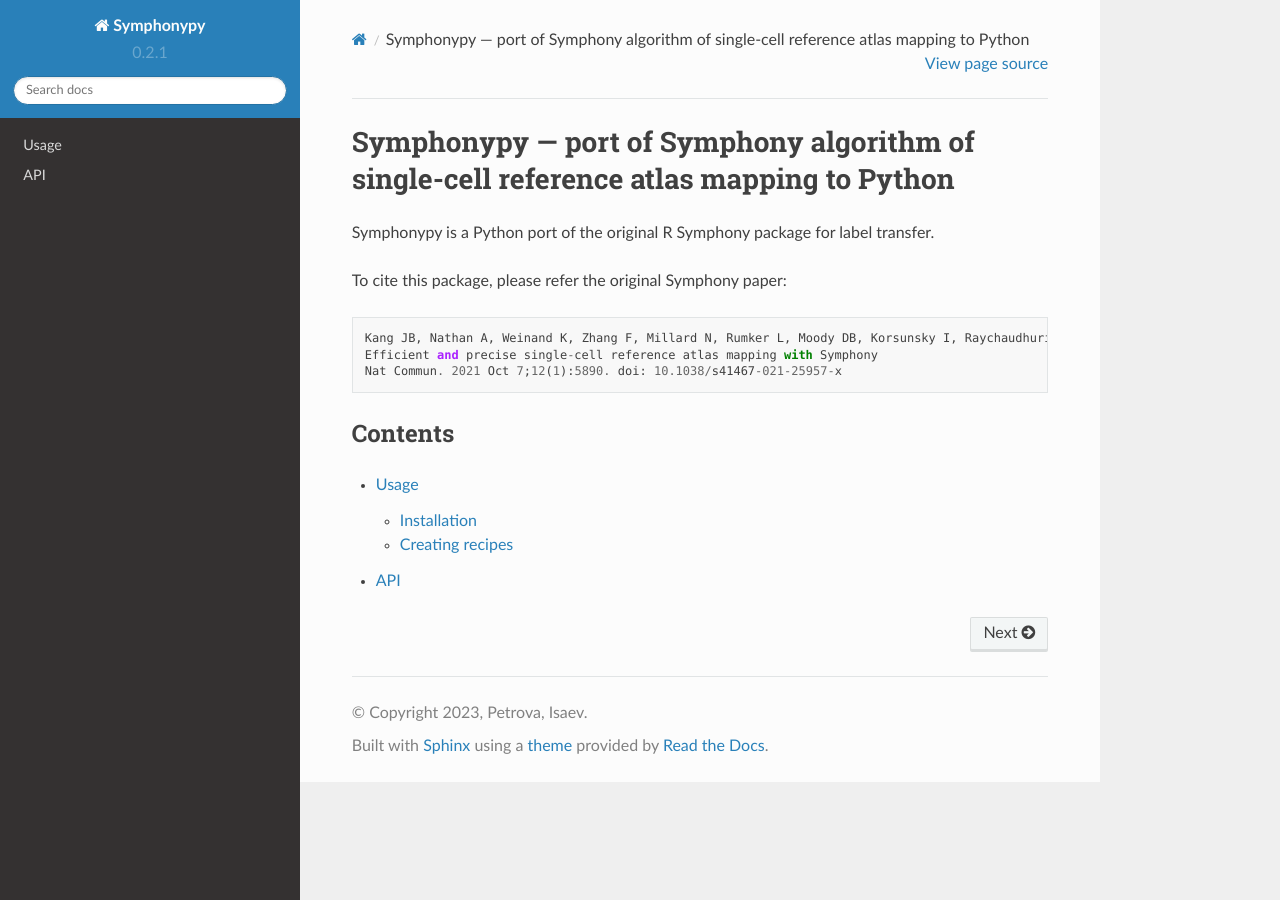
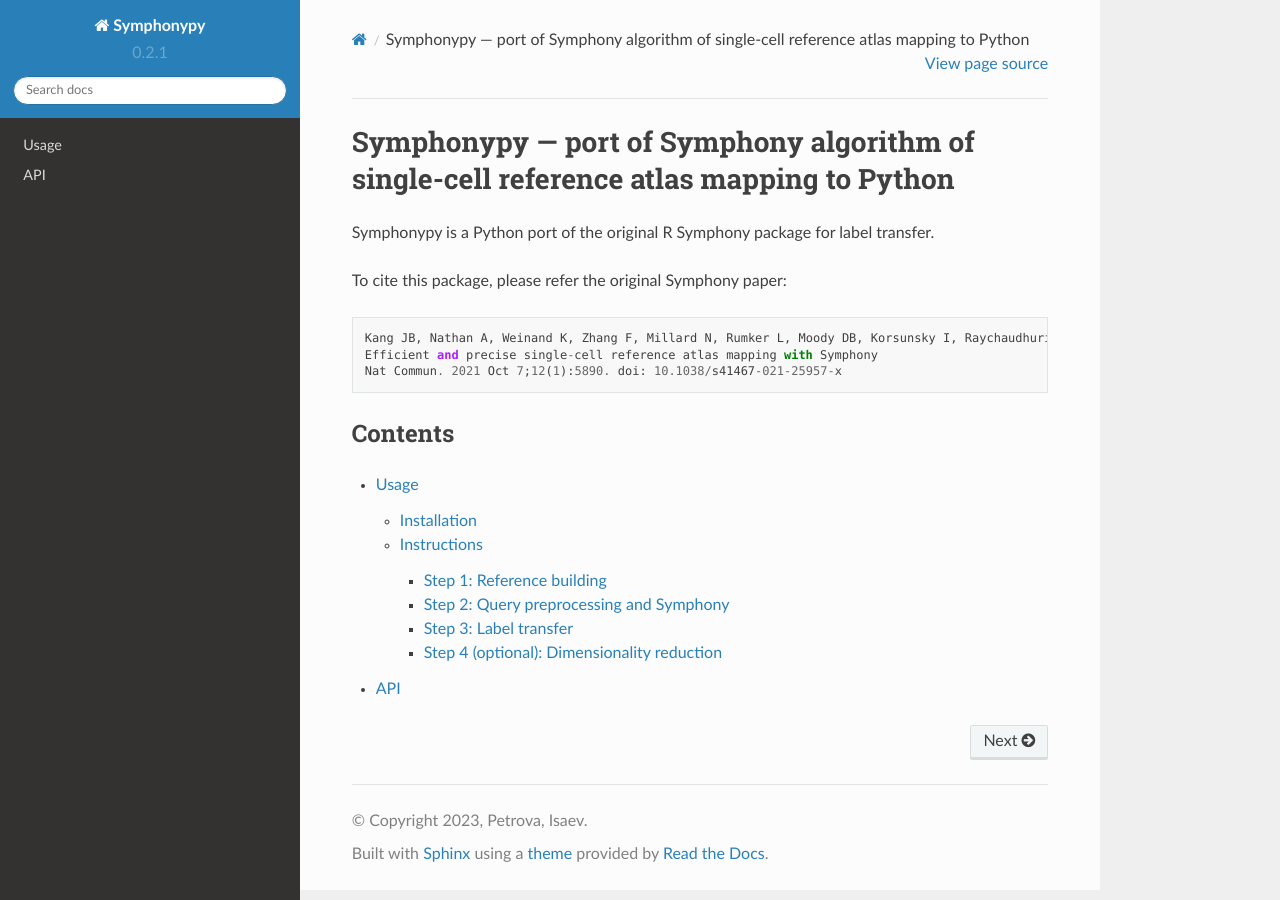
Before and after one commit to potulabe/symphonypy, a Sphinx documentation site: the page built from docs/source/index.rst, in a window 1280 px wide. Built offline with Sphinx 7.4.7 and the Read the Docs theme 2.0.0, drawn with Linux system fonts in a browser that asks for light colours; some of the changed lines change nothing that is shown.

Commit message:
Update usage.rst

```diff
--- a/docs/source/usage.rst
+++ b/docs/source/usage.rst
@@ -6,28 +6,83 @@
 Installation
 ------------
 
-To use Lumache, first install it using pip:
+Symphonypy package might be installed via pip:
 
 .. code-block:: console
 
-   (.venv) $ pip install lumache
+   pip install symphonypy
 
-Creating recipes
-----------------
+Instructions
+------------
 
-To retrieve a list of random ingredients,
-you can use the ``lumache.get_random_ingredients()`` function:
+Step 1: Reference building
+**************************
 
-.. autofunction:: lumache.get_random_ingredients
+.. code-block:: python
 
-The ``kind`` parameter should be either ``"meat"``, ``"fish"``,
-or ``"veggies"``. Otherwise, :py:func:`lumache.get_random_ingredients`
-will raise an exception.
+   import scanpy as sc
+   import symphonypy as sp
 
-.. autoexception:: lumache.InvalidKindError
+   # adata_ref is a filtered dataset that contains counts
+   sc.pp.normalize_total(adata_ref, target_sum=1e5)
+   sc.pp.log1p(adata_ref)
+   sc.pp.highly_variable_genes(
+       adata_ref,
+       batch_key=batch_key_ref,
+       n_top_genes=n_top_genes,
+   )
+   adata_ref.raw = adata_ref
+   adata_ref = adata_ref[:, adata_ref.var.highly_variable]
+   sc.pp.scale(adata_ref, max_value=10)
+   sc.pp.pca(adata_ref, n_comps=30, zero_center=False)
+   # zero_center=False for sc.pp.pca() is recommended, but even
+   # without it the results will be pretty same
 
-For example:
+   # You can skip Harmony if you have only one batch in reference
+   sp.pp.harmony_integrate(adata_ref, key=batch_key_ref)
+   # -> adata_ref.obsm["X_pca_harmony"] <- Harmony adjusted "X_pca"
+   # -> adata_ref.uns["harmony"] <- Harmony object for Symphony
 
->>> import lumache
->>> lumache.get_random_ingredients()
-['shells', 'gorgonzola', 'parsley']
+Step 2: Query preprocessing and Symphony
+****************************************
+
+.. code-block:: python
+
+   # target_sum for normalize_total() should be the same as in reference
+   sc.pp.normalize_total(adata_query, target_sum=1e5)
+   sc.pp.log1p(adata_query)
+
+   # Symphony
+   sp.tl.map_embedding(adata_query, adata_ref, key=batch_key_query)
+   # -> adata_query.obsm["X_pca_harmony"] <- Symphony adjusted query's PCA
+   sp.tl.per_cell_confidence(adata_query, adata_ref)
+   # -> adata_query.obs["symphony_per_cell_dist"] <- Symphony mapping score per cell
+   sp.tl.per_cluster_confidence(adata_query, adata_ref, query_clusters)
+   # -> adata_query.uns["symphony_per_cluster_dist"] <- Symphony mapping score per cluster
+
+Step 3: Label transfer
+**********************
+.. code-block:: python
+
+   sp.tl.transfer_labels_kNN(adata_query, adata_ref, labels)
+   # -> adata_query.obs[labels] <- transferred labels (via sklearn kNN)
+
+Step 4 (optional): Dimensionality reduction
+*******************************************
+
+With UMAP:
+
+.. code-block:: python
+
+   sc.pp.neighbors(adata_ref, use_rep="X_pca_harmony")
+   sc.tl.umap(adata_ref)
+   sp.tl.ingest(adata_query, adata_ref)
+   # -> adata_query.obsm["X_umap"] <- mapped to the reference's UMAP coords
+
+With t-SNE (``openTSNE`` should be installed, ``pip install openTSNE``):
+
+.. code-block:: python
+
+   tSNE_model = sp.tl.tsne(adata_ref, use_rep="X_pca_harmony", return_model=True)
+   sp.tl.tsne(adata_query, use_rep="X_pca_harmony", use_model=tSNE_model)
+   # -> adata_query.obsm["X_tsne"] <- mapped to the reference's tSNE coords
```
